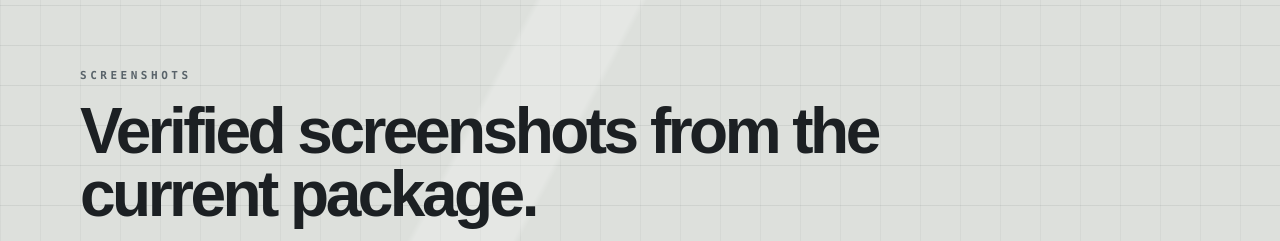
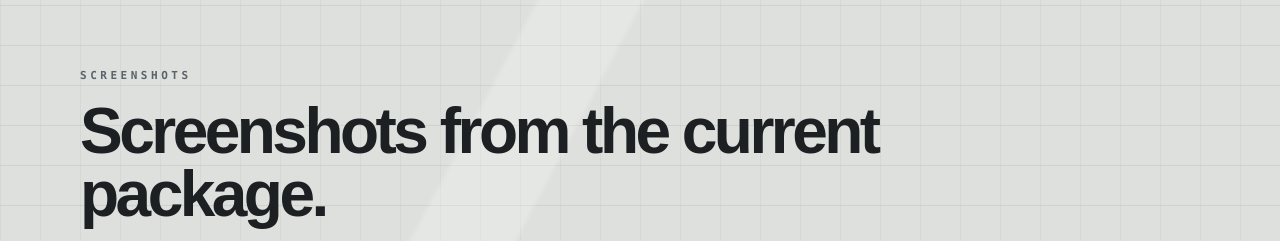
Before and after one commit to bandaid/OWRT-SpaceConsole, a plain HTML site: page index.html in a window 1280 px wide. Shown: the part 2435-2676 px from the top of the page. Drawn offline with Linux system fonts and the light colour scheme.

Commit message:
Update screenshot section heading for clarity

```diff
--- a/index.html
+++ b/index.html
@@ -85,7 +85,7 @@
     </section>
 
     <section class="section screenshots" id="screenshots" aria-labelledby="screenshots-title">
-      <div class="section-copy wide-copy"><p class="eyebrow">Screenshots</p><h2 id="screenshots-title">Verified screenshots from the current package.</h2>
+      <div class="section-copy wide-copy"><p class="eyebrow">Screenshots</p><h2 id="screenshots-title">Screenshots from the current package.</h2>
       <div class="screenshot-grid">
         <figure><img src="assets/screenshots/verified-github-pages-steel-desk-home.png" alt="GitHub Pages home in Steel desk theme"><figcaption>GitHub Pages, Steel desk</figcaption></figure>
         <figure><img src="assets/screenshots/verified-github-pages-ink-high-contrast-home.png" alt="GitHub Pages home in Ink high contrast theme"><figcaption>GitHub Pages, Ink high contrast</figcaption></figure>
```
